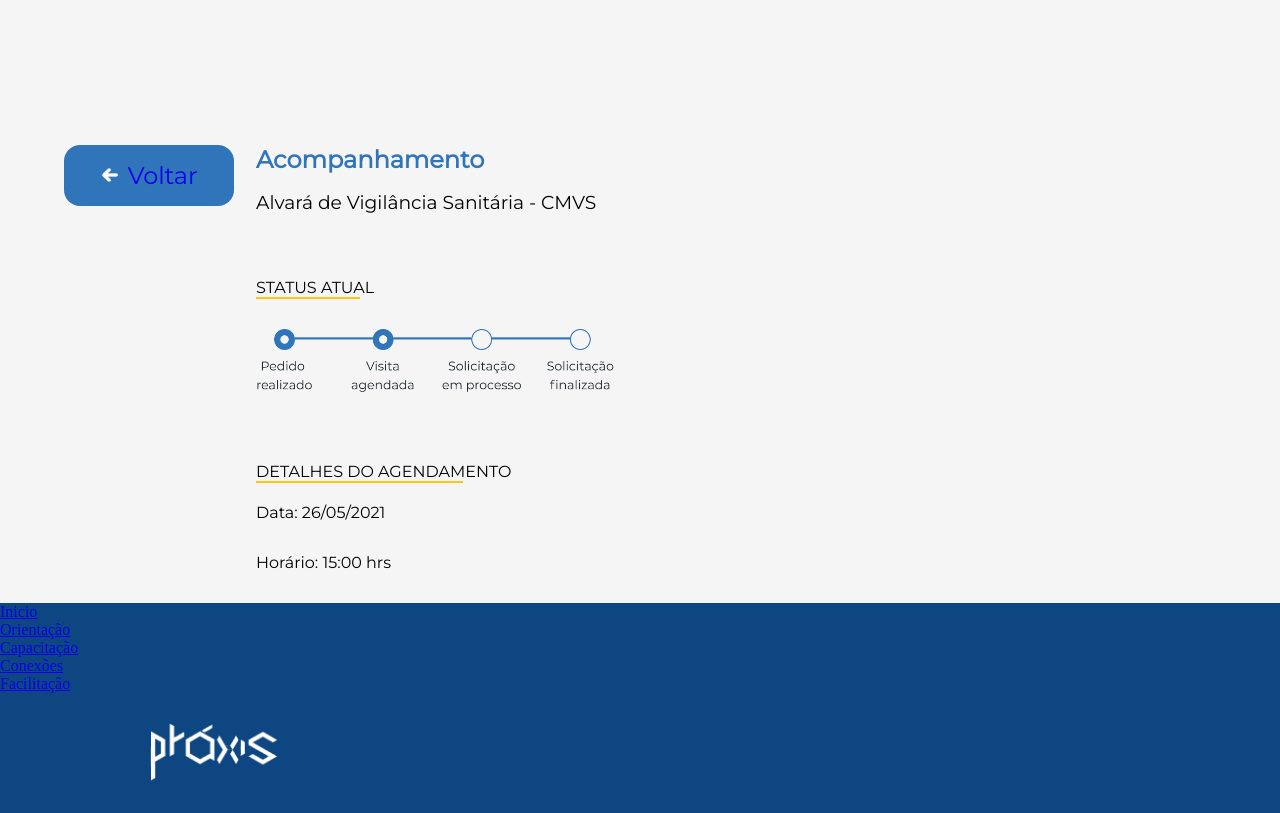
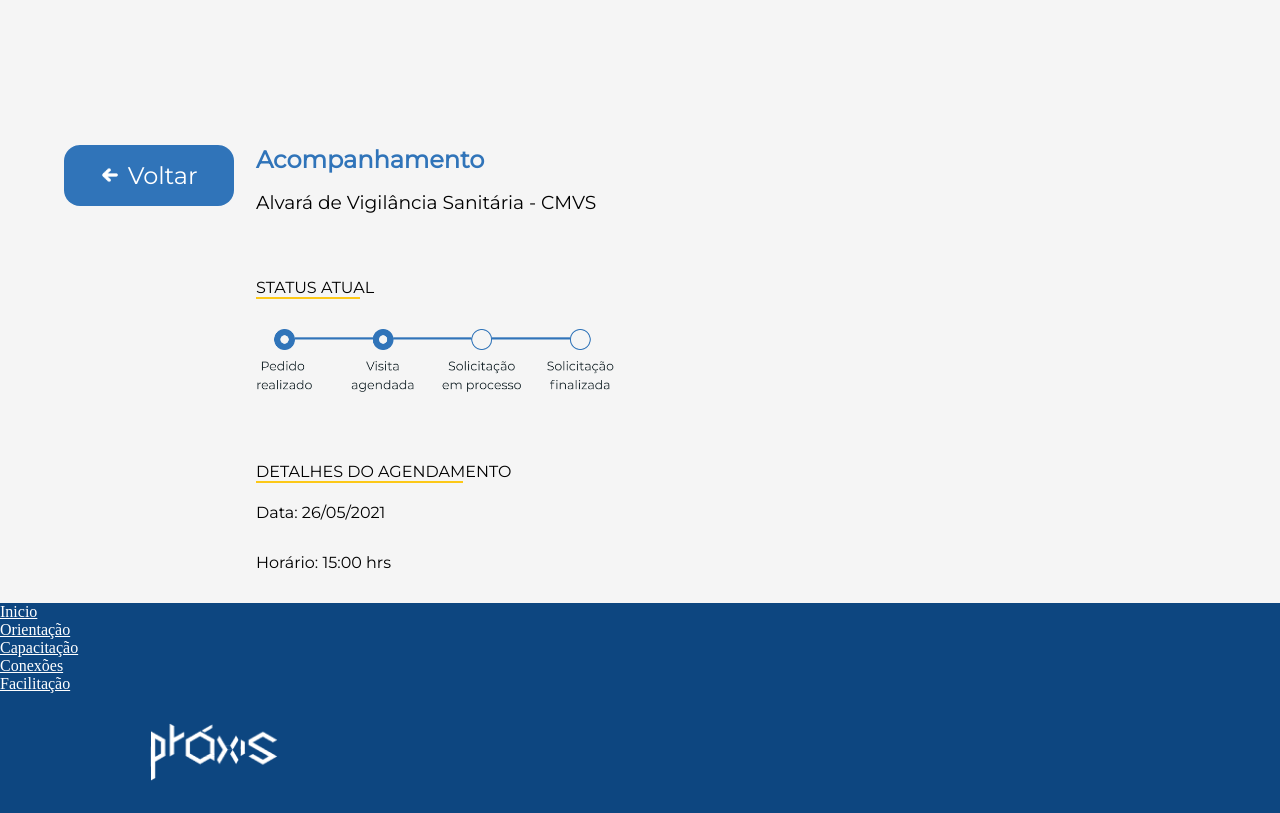
Before and after one commit to parceria-praxis/praxis, a plain HTML site: page status.html in a window 1280 px wide. Shown: the part 109-922 px from the top of the page. Drawn offline with Linux system fonts and the light colour scheme.

Commit message:
correção css botões

```diff
--- a/css/acompanhamento.css
+++ b/css/acompanhamento.css
@@ -6,6 +6,10 @@
 body {
   font-size: "Montserrat", sans-serif;
   background: #f5f5f5;
+}
+
+a {
+	color: white;
 }
 
 /*--------------------*\
--- a/css/conexao.css
+++ b/css/conexao.css
@@ -5,6 +5,11 @@
 
 body {
   font-size: "Montserrat", sans-serif;
+}
+
+
+a {
+	color: white;
 }
 
 /*--------------------*\
--- a/css/facilitacao.css
+++ b/css/facilitacao.css
@@ -5,6 +5,11 @@
 
 body {
   font-size: "Montserrat", sans-serif;
+}
+
+
+a {
+	color: white;
 }
 
 /*--------------------*\
--- a/css/historico.css
+++ b/css/historico.css
@@ -6,6 +6,11 @@
 body {
   font-size: "Montserrat", sans-serif;
   background: #f5f5f5;
+}
+
+
+a {
+	color: white;
 }
 
 /*--------------------*\
--- a/css/orientacao.css
+++ b/css/orientacao.css
@@ -9,6 +9,11 @@ header {
   background-color: #3074b9;
 }
 
+
+
+a {
+	color: white;
+}
 nav {
   position: absolute;
   top: 50px;
--- a/css/solicitacao.css
+++ b/css/solicitacao.css
@@ -10,6 +10,11 @@ body {
 
 hr {
   margin-top: 3%;
+}
+
+
+a {
+	color: white;
 }
 
 /*--------------------*\
--- a/css/status.css
+++ b/css/status.css
@@ -6,6 +6,11 @@
 body {
   font-size: "Montserrat", sans-serif;
   background: #f5f5f5;
+}
+
+
+a {
+	color: white;
 }
 
 /*--------------------*\
--- a/css/style.css
+++ b/css/style.css
@@ -7,6 +7,11 @@
 
 header {
   background-color: #3074b9;
+}
+
+
+a {
+	color: white;
 }
 
 nav {
```
